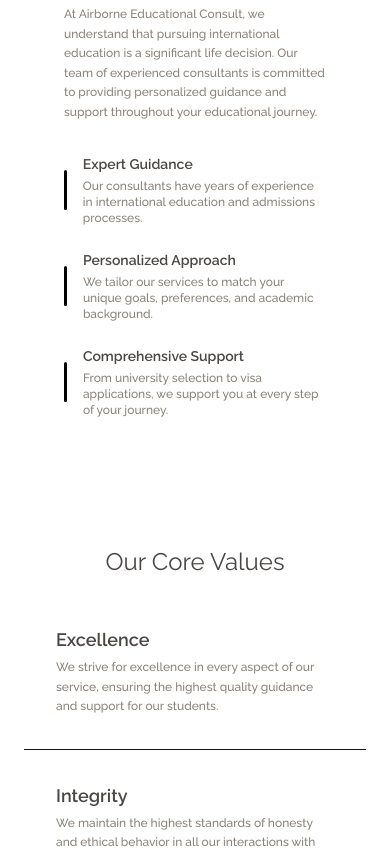
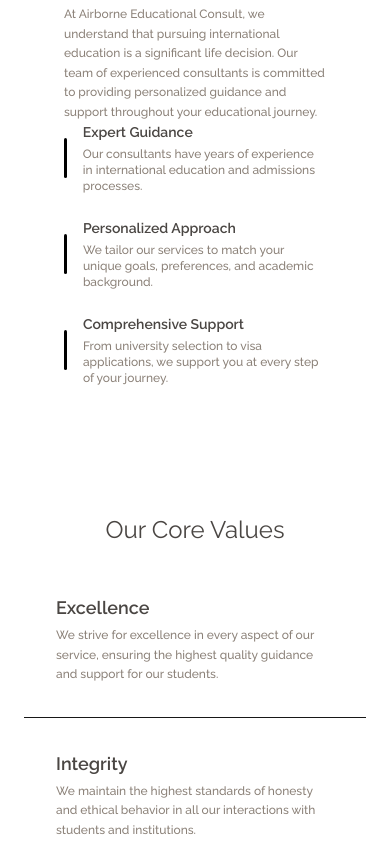
Before and after one commit to akimzzy/airbone-agency, a Next.js app: page / in a window 390 px wide. Shown: the part 6707-7555 px from the top of the page. Built offline with nearby package versions, Linux system fonts and the light colour scheme; a web font is replaced by a local one.

Commit message:
adjusted about section padding on mobile and footer's link spacing

```diff
--- a/src/components/AboutSection.tsx
+++ b/src/components/AboutSection.tsx
@@ -41,7 +41,7 @@ export default function AboutSection() {
               of experienced consultants is committed to providing personalized
               guidance and support throughout your educational journey.
             </p>
-            <div className="space-y-6 mt-8">
+            <div className="space-y-6 sm:mt-8">
               <div className="flex gap-4 items-center">
                 <div className="text-indigo-500 text-xl w-1.5 h-10 rounded-sm bg-black"></div>
                 <div>
--- a/src/components/Footer.tsx
+++ b/src/components/Footer.tsx
@@ -41,7 +41,7 @@ export default function Footer() {
           </div>
           <div>
             <h3 className="text-xl font-bold mb-4">Quick Links</h3>
-            <ul className="gap-4 flex flex-wrap">
+            <ul className="gap-y-4 gap-x-8 flex flex-wrap">
               <li>
                 <Link href="/" className="hover:text-white/50">
                   Home
```
